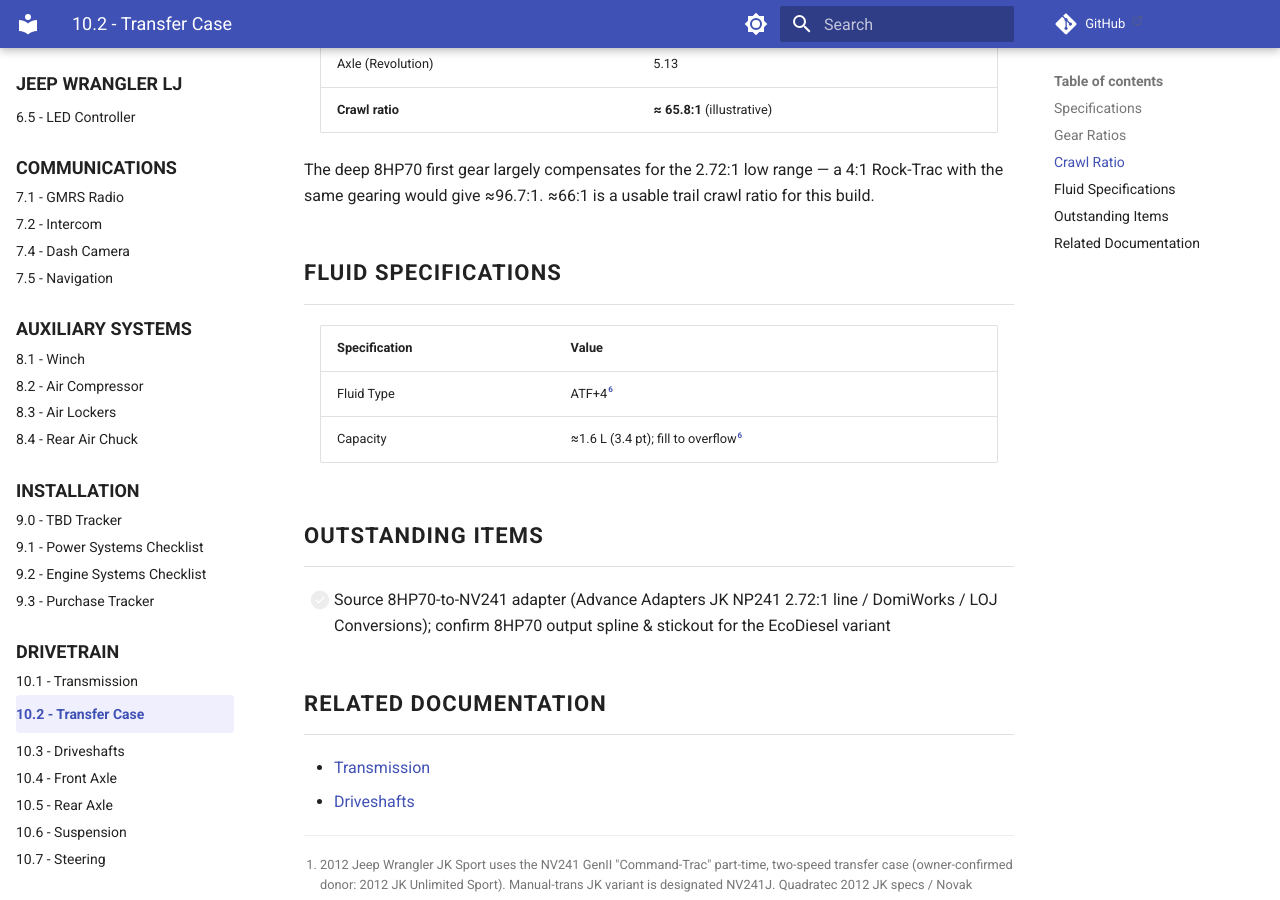
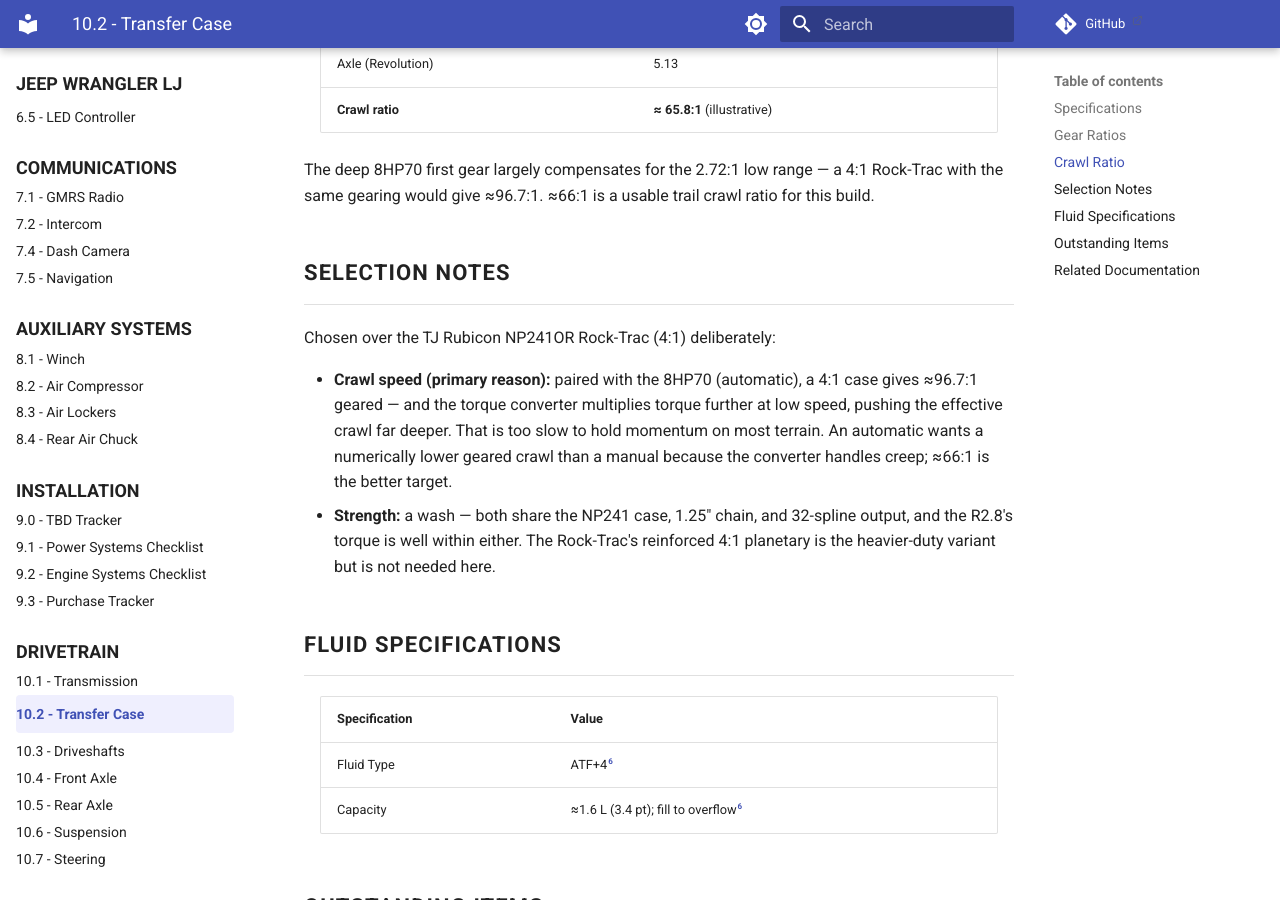
Before and after one commit to sob/drawings, an MkDocs documentation site: the page built from docs/jeep_lj/10-drivetrain/02-transfer-case.md, in a window 1280 px wide and 900 px high, scrolled down 1497 px. Built offline with MkDocs 1.6.1 and Material for MkDocs 9.7.7, drawn with Linux system fonts in a browser that asks for light colours; comment, search, counter and statistics services are not loaded.

Commit message:
Transfer case: add selection rationale (2.72:1 over 4:1 for 8HP auto)
Document why the JK Sport 2.72:1 was chosen over the TJ Rock-Trac 4:1:
crawl-speed match to the 8HP70 automatic (converter multiplication makes
a 4:1 ~97:1 geared crawl too slow; ~66:1 is the better auto target).
Strength is a wash between the two NP241 variants for the R2.8.

```diff
--- a/docs/jeep_lj/10-drivetrain/02-transfer-case.md
+++ b/docs/jeep_lj/10-drivetrain/02-transfer-case.md
@@ -51,6 +51,13 @@ With the 8HP70's deep first gear, the shallower Sport low range still yields a u
 
 The deep 8HP70 first gear largely compensates for the 2.72:1 low range — a 4:1 Rock-Trac with the same gearing would give ≈96.7:1. ≈66:1 is a usable trail crawl ratio for this build.
 
+## Selection Notes
+
+Chosen over the TJ Rubicon NP241OR Rock-Trac (4:1) deliberately:
+
+- **Crawl speed (primary reason):** paired with the 8HP70 (automatic), a 4:1 case gives ≈96.7:1 geared — and the torque converter multiplies torque further at low speed, pushing the effective crawl far deeper. That is too slow to hold momentum on most terrain. An automatic wants a numerically lower geared crawl than a manual because the converter handles creep; ≈66:1 is the better target.
+- **Strength:** a wash — both share the NP241 case, 1.25" chain, and 32-spline output, and the R2.8's torque is well within either. The Rock-Trac's reinforced 4:1 planetary is the heavier-duty variant but is not needed here.
+
 ## Fluid Specifications
 
 | Specification | Value |
```
